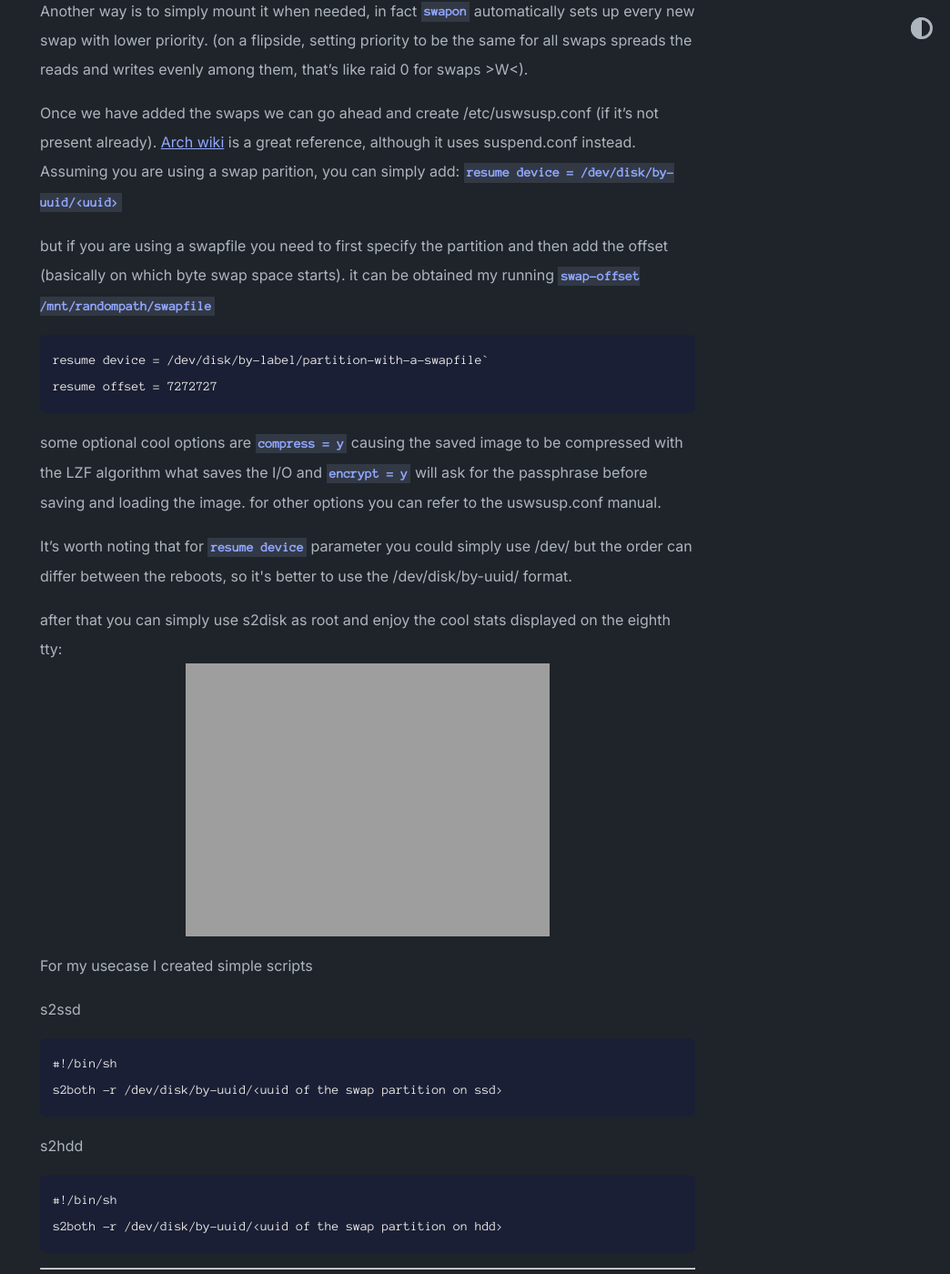
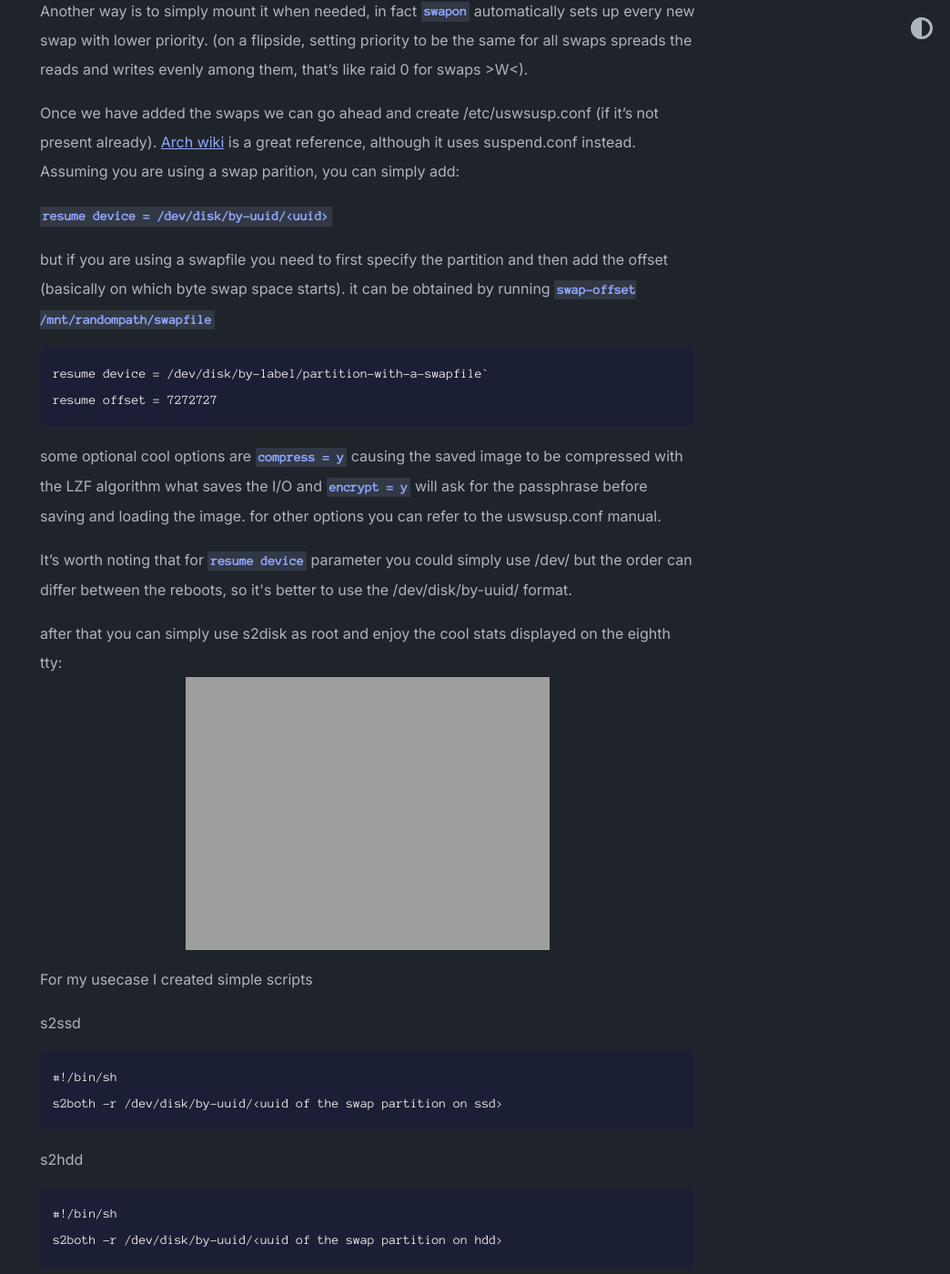
Before and after one commit to Subishi/Subishi.github.io, a Jekyll site: the page built from _posts/2022-04-01-uswsusp.md, in a window 1280 px wide and 1400 px high, scrolled down 1415 px. Shown: the whole window at 91% size, without its empty margins (236-1280 px from the left). Built offline with Jekyll 4.4.1, drawn with Linux system fonts in a browser that asks for light colours; some of the changed text lies outside the part shown.

Commit message:
some small update

````diff
--- a/_posts/2022-04-01-uswsusp.md
+++ b/_posts/2022-04-01-uswsusp.md
@@ -16,9 +16,9 @@ Now, the glorious part of uswsusp is `s2disk`. it lets you choose the resume dev
 But before I explain how to configure it we should set up swap areas:
 ```
 $ cat /proc/swaps
-Filename					Type		Size		Used		Priority
-/dev/sdb7                               partition	9101308		947336		10
-/dev/sda2                               partition	8802300		0			0
+Filename			Type		Size		Used		Priority
+/dev/sdb7		partition	9101308		947336		10
+/dev/sda2		partition	8802300		0			0
 ```
 oh, hey I just remembered swapon without any arguments gets literally the -h output of /proc/swaps:
 ```
@@ -32,16 +32,17 @@ a- Ukhm,
 As you can see, one swap partition has a higher priority than the other and all memory pages get saved there first. (what leaves the other partition "untouched" or at last getting minimum I/O possible), Now, this can be achieved by mounting both swaps specifying their priority in fstab:
 ```
 UUID=<UUID>	none	swap	sw,pri=10	0	0
-UUID=<UUID>	none	swap	sw,pri=0		0	0
+UUID=<UUID>	none	swap	sw,pri=0	0	0
 ```
 
 Another way is to simply mount it when needed, in fact `swapon` automatically sets up every new swap with lower priority. (on a flipside, setting priority to be the same for all swaps spreads the reads and writes evenly among them, that's like raid 0 for swaps  >W<).
 
 Once we have added the swaps we can go ahead and create /etc/uswsusp.conf (if it's not present already). [Arch wiki](https://wiki.archlinux.org/title/Uswsusp) is a great reference, although it uses suspend.conf instead.
 Assuming you are using a swap parition, you can simply add:
+
 `resume device = /dev/disk/by-uuid/<uuid>`
 
-but if you are using a swapfile you need to first specify the partition and then add the offset (basically on which byte swap space starts). it can be obtained my running `swap-offset /mnt/randompath/swapfile`
+but if you are using a swapfile you need to first specify the partition and then add the offset (basically on which byte swap space starts). it can be obtained by running `swap-offset /mnt/randompath/swapfile`
 
 ```
 resume device = /dev/disk/by-label/partition-with-a-swapfile`
````
Also changed, not shown: other parts of _posts/2022-04-01-uswsusp.md (+3 -1 lines).
